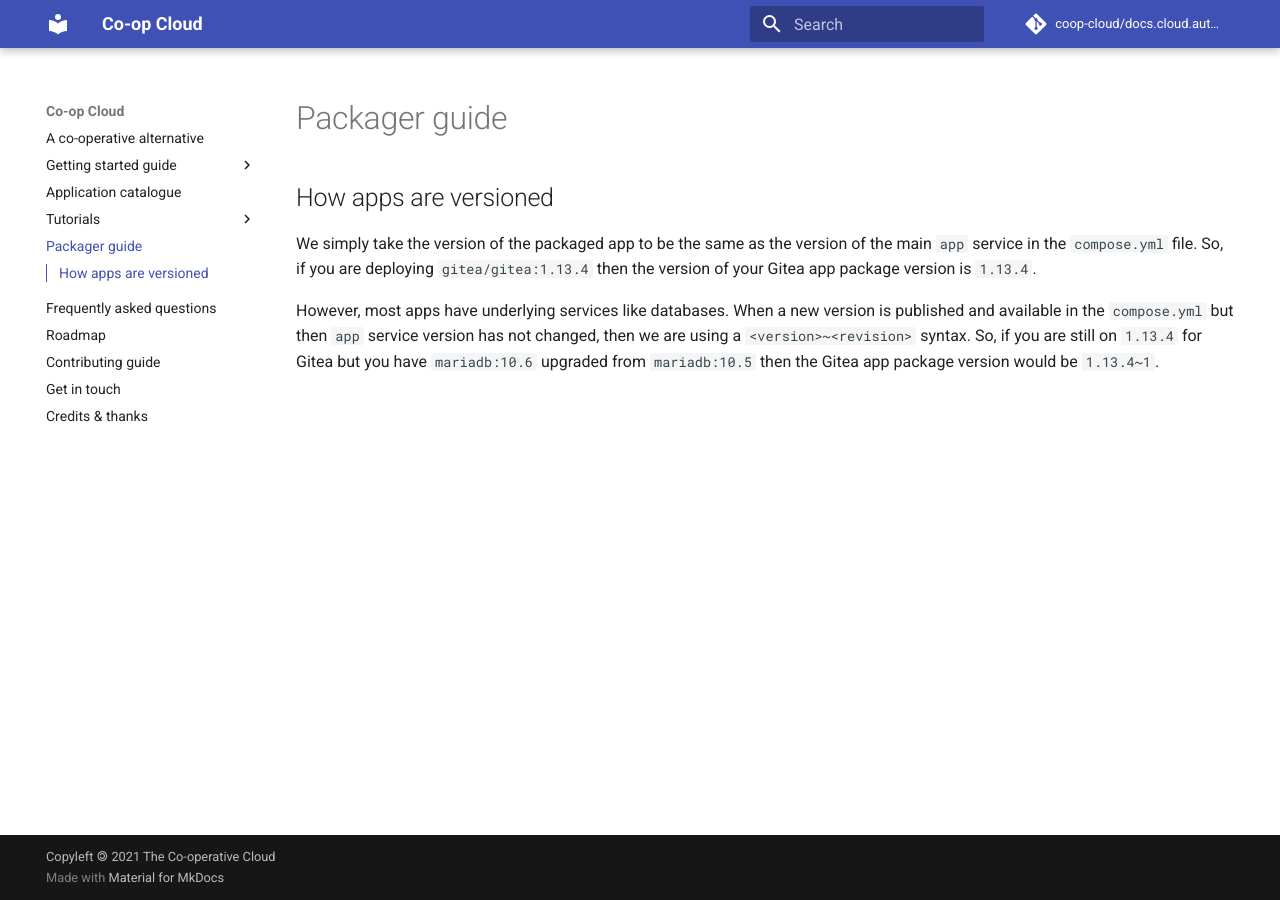
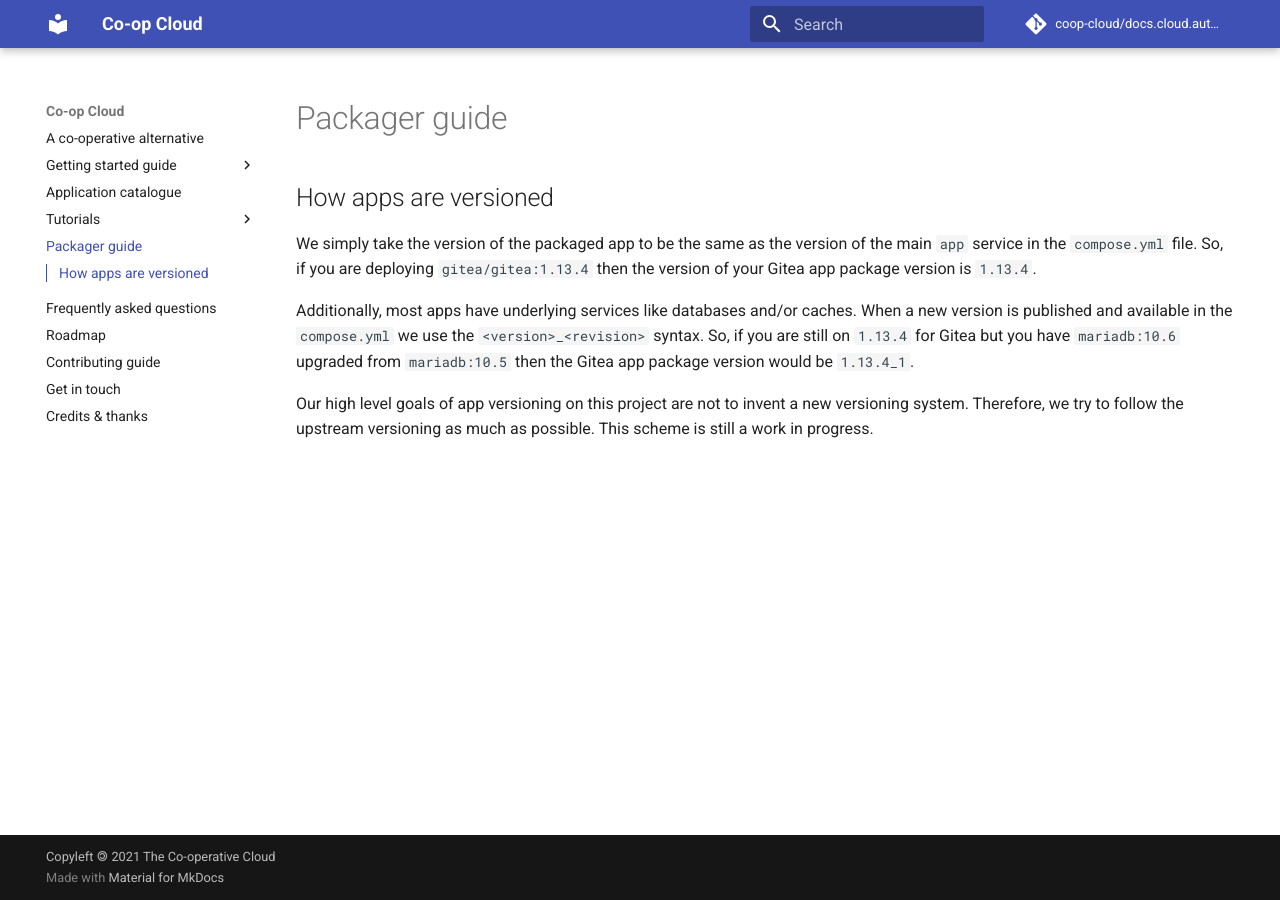
Before and after one commit to mayel/docs.coopcloud.tech, an MkDocs documentation site: the page built from docs/packager-guide.md, in a window 1280 px wide. Built offline with MkDocs 1.6.1 and Material for MkDocs 9.7.7, drawn with Linux system fonts in a browser that asks for light colours.

Commit message:
Revise version notes

```diff
--- a/docs/packager-guide.md
+++ b/docs/packager-guide.md
@@ -9,8 +9,12 @@ the main `app` service in the `compose.yml` file. So, if you are deploying
 `gitea/gitea:1.13.4` then the version of your Gitea app package version is
 `1.13.4`.
 
-However, most apps have underlying services like databases. When a new version
-is published and available in the `compose.yml` but then `app` service version
-has not changed, then we are using a `<version>~<revision>` syntax. So, if you
-are still on `1.13.4` for Gitea but you have `mariadb:10.6` upgraded from
-`mariadb:10.5` then the Gitea app package version would be `1.13.4~1`.
+Additionally, most apps have underlying services like databases and/or caches.
+When a new version is published and available in the `compose.yml` we use the
+`<version>_<revision>` syntax. So, if you are still on `1.13.4` for Gitea but
+you have `mariadb:10.6` upgraded from `mariadb:10.5` then the Gitea app package
+version would be `1.13.4_1`.
+
+Our high level goals of app versioning on this project are not to invent a new
+versioning system. Therefore, we try to follow the upstream versioning as much
+as possible. This scheme is still a work in progress.
```
